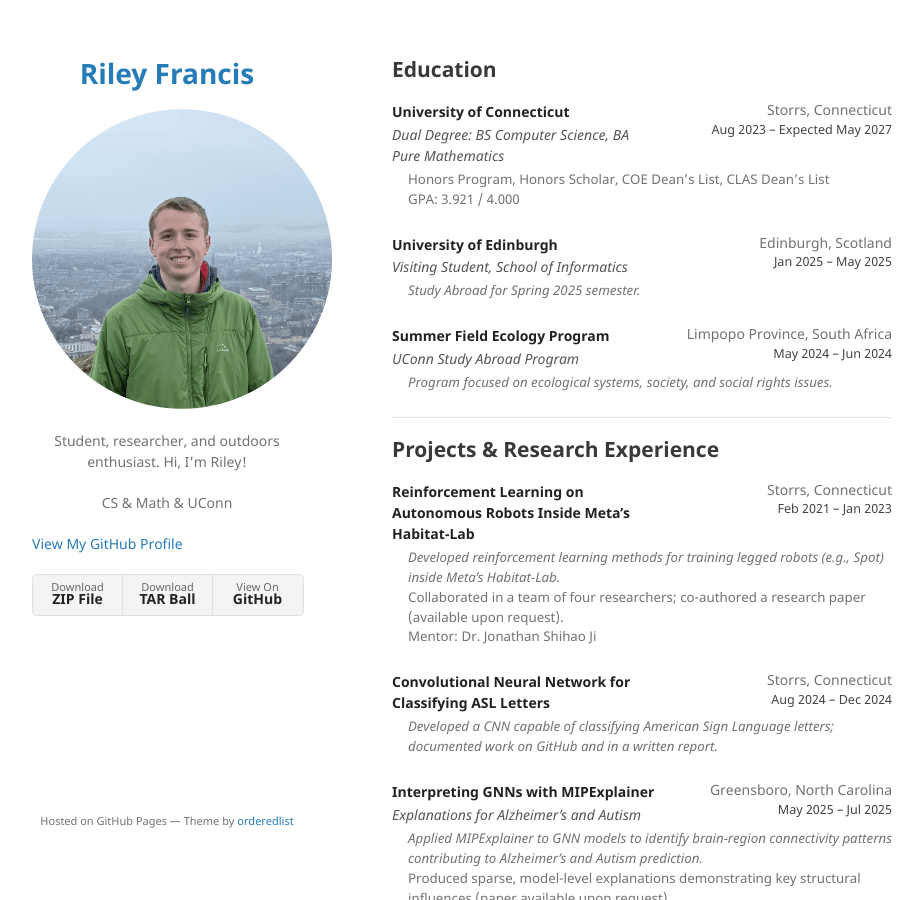
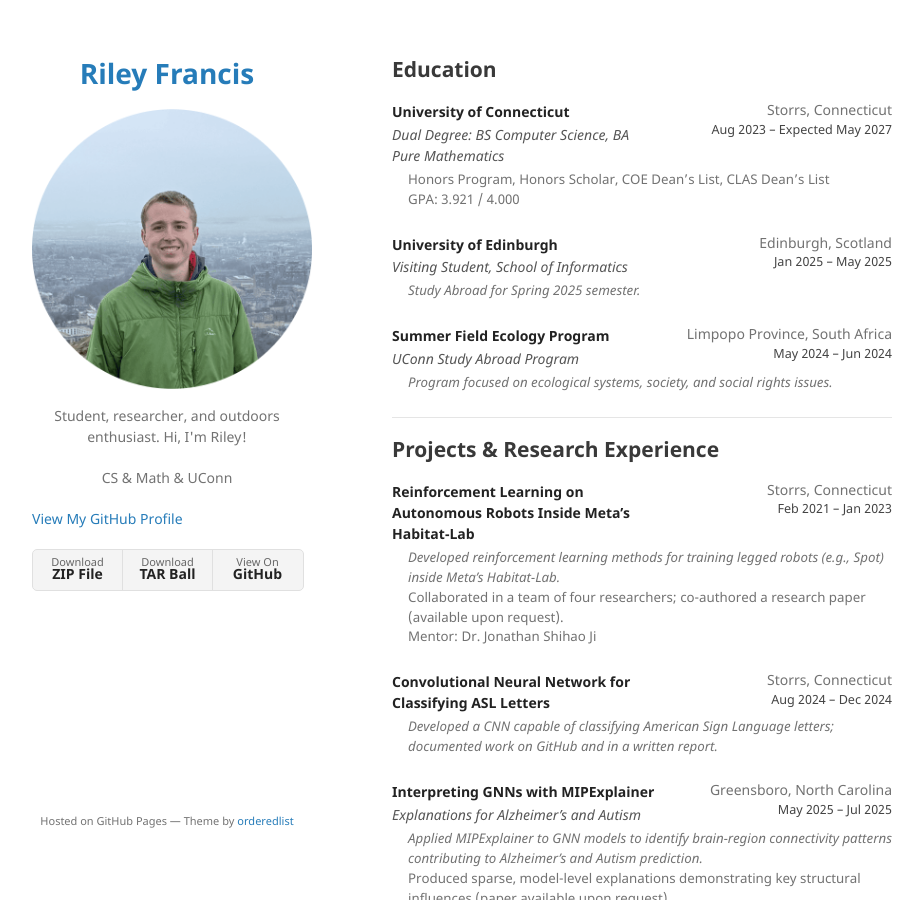
Before and after one commit to RileyFrancis/rileyfrancis.github.io, a Jekyll site: the page built from index.md, in a window 1280 px wide and 900 px high. Shown: the whole window, without its empty margins (178-1101 px from the left). Built offline with Jekyll 4.4.1, drawn with Linux system fonts in a browser that asks for light colours; our own code applies the rules of GitHub Pages for plain Markdown files.

Commit message:
update alignment

```diff
--- a/_layouts/default.html
+++ b/_layouts/default.html
@@ -19,7 +19,8 @@
         <h1 style="text-align: center;"><a href="{{ '/' | absolute_url }}">Riley Francis</a></h1>
 
         <!-- Custom Profile Image -->
-        <img src="{{ '/assets/img/cropped_circle_image.png' | relative_url }}" alt="Riley Francis portrait" style="max-width: 300px; margin-bottom: 1rem;" />
+        <img src="{{ '/assets/img/cropped_circle_image.png' | relative_url }}" alt="Riley Francis portrait" style="max-width: 280px; margin: 0 auto 1rem auto; display: block;"/>
+
 
         <!-- Description text (optional: pulled from _config.yml or set manually) -->
         <p style="text-align: center;">{{ site.description | default: "Mathematics & Computer Science Student @ UConn" }}</p>
```
